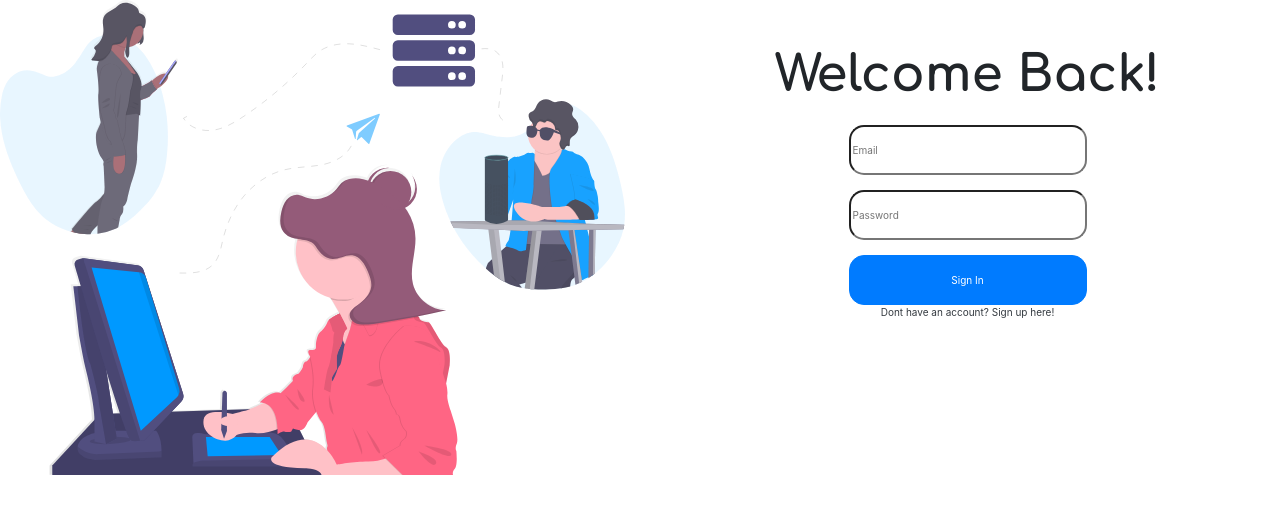
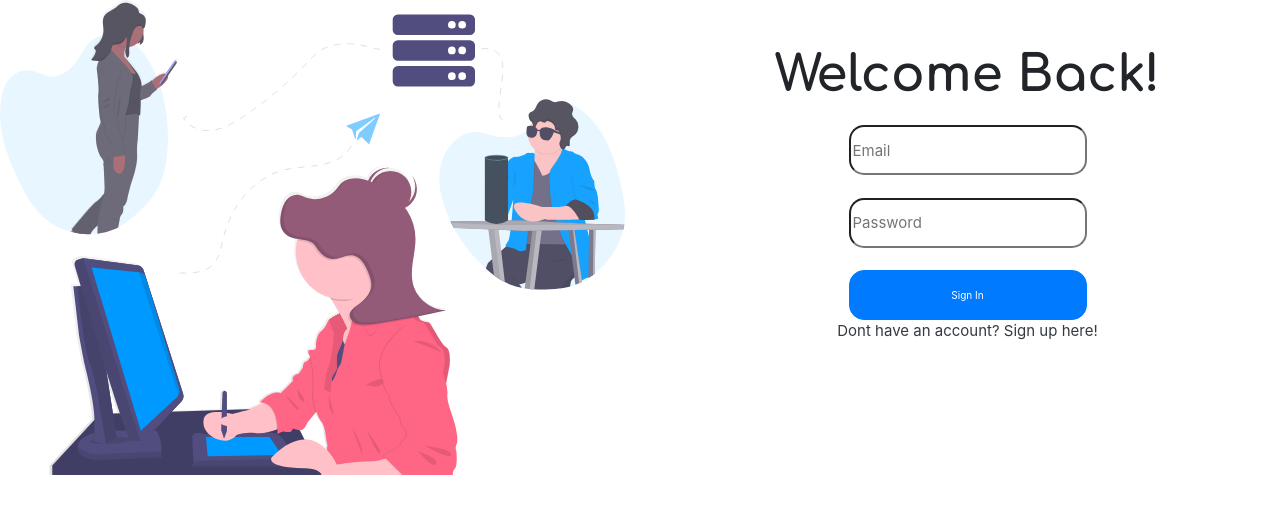
Before and after one commit to codyzz1234/HotelBookingSystem, a React (Create React App) app: page / in a window 1280 px wide. Shown: the top 514 px of the page. Built offline with nearby package versions, Linux system fonts and the light colour scheme; no server answers.

Commit message:
Fixed Font size in Login Page

```diff
--- a/src/Pages/LoginPage/LoginPage.jsx
+++ b/src/Pages/LoginPage/LoginPage.jsx
@@ -70,7 +70,8 @@ function LoginPage() {
     }
 
     return(
-      <>
+      <div className="SignInPage">
+    <>
         <ToastContainer className="signInToast"></ToastContainer>
         <div className="row">
           <div className="col-md-6">
@@ -95,7 +96,7 @@ function LoginPage() {
               <div className="col-md-3" />
               <div className="col-md-6">
                 <div style={{ textAlign: "center" }}>
-                  <form method="POST">
+                  <form method="POST" className = "SignInForm">
                     <input
                       type="email"
                       className="inplog"
@@ -145,6 +146,8 @@ function LoginPage() {
           </div>
         </div>
       </>
+      </div>
+
   )
 }
 export default LoginPage
--- a/src/assets/Styles/LoginStyle/LoginStyle.css
+++ b/src/assets/Styles/LoginStyle/LoginStyle.css
@@ -1,34 +1,38 @@
 @import url('https://fonts.googleapis.com/css2?family=Comfortaa:wght@700&display=swap');
-.index{
+.SignInPage .index{
     margin-top: 20vh;
 }
-.pagelog{
+
+.SignInPage .pagelog{
     width: 100%;
 }
-.footer{
+.SignInPage .footer{
     width: 100%;
 }
-.brandtitle{
+.SignInPage .brandtitle{
     font-family: 'Comfortaa', cursive;
     font-size: 70px;
     font-weight: bolder;
     text-align: center;
 }
-.btns{
+.SignInPage .btns{
     height: 55px;
     width: 120px;
     font-size: 50px;
 }
-.inplog{
+.SignInPage .inplog{
     width: 80%;
     height: 50px;
     border: .01;
     border-radius: 15px;
 }
-.dashmenu{
+.SignInPage .dashmenu{
     height:30vh;
 }
 
-.signInToast{
+.SignInPage .signInToast{
     top: 50% !important;
 }
+.SignInPage .SignInForm{
+    font-size: 1.5rem !important;
+}
```
